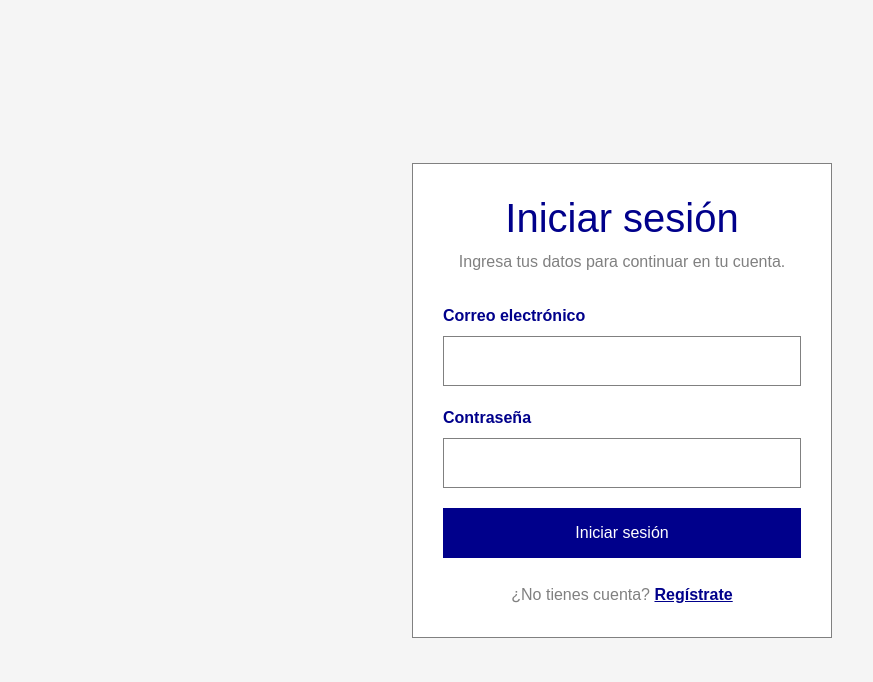
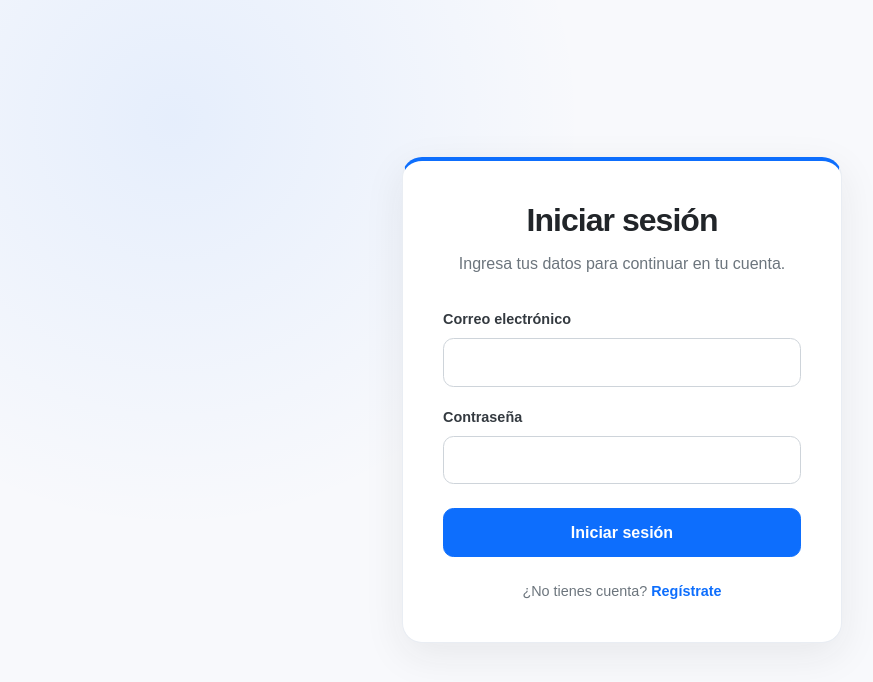
Before and after one commit to DextroBoy/proyecto-integrador, an Angular app: page /login in a window 1280 px wide. Shown: the top 682 px of the page, without its empty margins (18-891 px from the left). Built offline with nearby package versions, Linux system fonts and the light colour scheme.

Commit message:
refactor: Se refactorizo el codigo del login y register para mejorar las visuales

```diff
--- a/src/app/pages/auth/login/login.page.scss
+++ b/src/app/pages/auth/login/login.page.scss
@@ -1,100 +1,134 @@
-/* ===== Estructura general ===== */
 #contenido-login {
+  display: flex;
   align-items: center;
-    background-color: whitesmoke;
-    display: flex;
-    font-family: Arial;
   justify-content: center;
   min-height: 100vh;
-    padding: 20px;
+  padding: 2rem 1rem;
+  background:
+    radial-gradient(circle at 15% 15%, rgb(13 110 253 / 8%), transparent 32%),
+    #f8f9fc;
+  font-family: Arial, sans-serif;
 }
 
 #seccion-login {
-    background-color: white;
-    border: 1px solid gray;
-    margin: 20px;
-    max-width: 420px;
-    padding: 30px;
   width: 100%;
+  max-width: 440px;
+  margin: 1rem;
+  padding: 2.5rem;
+  border: 1px solid #e9edf3;
+  border-top: 4px solid #0d6efd;
+  border-radius: 1.25rem;
+  background-color: #fff;
+  box-shadow: 0 12px 40px rgb(33 37 41 / 8%);
 }
 
 #encabezado-login {
   text-align: center;
 }
 
-h1 {
-    color: darkblue;
-    font-size: 40px;
+#encabezado-login h1 {
+  margin: 0;
+  color: #212529;
+  font-size: 2rem;
+  font-weight: 700;
+  letter-spacing: -0.03em;
 }
 
 #encabezado-login p {
-    color: gray;
+  margin: 0.75rem 0 0;
+  color: #6c757d;
+  line-height: 1.6;
 }
 
-/* ===== Formulario ===== */
 #formulario-login {
   display: grid;
-    gap: 20px;
-    margin-top: 30px;
+  gap: 1.25rem;
+  margin-top: 2rem;
 }
 
 .campo-formulario {
   display: grid;
-    gap: 8px;
+  gap: 0.5rem;
 }
 
 .campo-formulario label {
-    color: darkblue;
-    font-weight: bold;
+  color: #343a40;
+  font-size: 0.9rem;
+  font-weight: 600;
 }
 
 .campo-formulario input {
-    border: 1px solid gray;
   box-sizing: border-box;
-    font-family: Arial;
-    font-size: 16px;
-    padding: 12px;
   width: 100%;
+  min-height: 48px;
+  padding: 0.7rem 0.9rem;
+  border: 1px solid #ced4da;
+  border-radius: 0.65rem;
+  background-color: #fff;
+  color: #212529;
+  font: inherit;
+  transition:
+    border-color 0.2s ease,
+    box-shadow 0.2s ease;
 }
 
 .campo-formulario input:focus {
-    border-color: darkblue;
-    outline: 2px solid lightblue;
+  border-color: #86b7fe;
+  outline: 0;
+  box-shadow: 0 0 0 0.2rem rgb(13 110 253 / 15%);
 }
 
-button {
-    background-color: darkblue;
-    border: 1px solid darkblue;
-    color: white;
+#formulario-login button {
+  min-height: 48px;
+  margin-top: 0.25rem;
+  padding: 0.7rem 1rem;
+  border: 1px solid #0d6efd;
+  border-radius: 0.65rem;
+  background-color: #0d6efd;
+  color: #fff;
+  font: inherit;
+  font-weight: 600;
   cursor: pointer;
-    font-family: Arial;
-    font-size: 16px;
-    padding: 12px;
+  transition:
+    background-color 0.2s ease,
+    border-color 0.2s ease,
+    box-shadow 0.2s ease;
 }
 
-button:hover {
-    background-color: blue;
+#formulario-login button:hover {
+  border-color: #0a58ca;
+  background-color: #0b5ed7;
+}
+
+#formulario-login button:focus-visible {
+  outline: 0;
+  box-shadow: 0 0 0 0.2rem rgb(13 110 253 / 25%);
 }
 
 #enlace-registro {
-    color: gray;
-    margin: 25px 0 0;
+  margin: 1.5rem 0 0;
+  color: #6c757d;
   text-align: center;
+  font-size: 0.9rem;
 }
 
 #enlace-registro a {
-    color: darkblue;
-    font-weight: bold;
+  color: #0d6efd;
+  font-weight: 600;
+  text-decoration: none;
 }
 
-/* ===== Responsive ===== */
-@media(max-width:768px) {
-    #seccion-login {
-        margin: 10px;
-        padding: 20px;
+#enlace-registro a:hover {
+  text-decoration: underline;
 }
 
-    h1 {
-        font-size: 32px;
+@media (max-width: 575.98px) {
+  #seccion-login {
+    margin: 0;
+    padding: 2rem 1.5rem;
+  }
+
+  #encabezado-login h1 {
+    font-size: 1.75rem;
   }
 }
--- a/src/app/pages/auth/register/register.page.scss
+++ b/src/app/pages/auth/register/register.page.scss
@@ -1,100 +1,134 @@
-
 #contenido-register {
+  display: flex;
   align-items: center;
-    background-color: whitesmoke;
-    display: flex;
-    font-family: Arial;
   justify-content: center;
   min-height: 100vh;
-    padding: 20px;
+  padding: 2rem 1rem;
+  background:
+    radial-gradient(circle at 15% 15%, rgb(13 110 253 / 8%), transparent 32%),
+    #f8f9fc;
+  font-family: Arial, sans-serif;
 }
 
 #seccion-register {
-    background-color: white;
-    border: 1px solid gray;
-    margin: 20px;
-    max-width: 420px;
-    padding: 30px;
   width: 100%;
+  max-width: 480px;
+  margin: 1rem;
+  padding: 2.5rem;
+  border: 1px solid #e9edf3;
+  border-top: 4px solid #0d6efd;
+  border-radius: 1.25rem;
+  background-color: #fff;
+  box-shadow: 0 12px 40px rgb(33 37 41 / 8%);
 }
 
 #encabezado-register {
   text-align: center;
 }
 
-h1 {
-    color: darkblue;
-    font-size: 40px;
+#encabezado-register h1 {
+  margin: 0;
+  color: #212529;
+  font-size: 2rem;
+  font-weight: 700;
+  letter-spacing: -0.03em;
 }
 
 #encabezado-register p {
-    color: gray;
+  margin: 0.75rem 0 0;
+  color: #6c757d;
+  line-height: 1.6;
 }
 
-/* ===== Formulario ===== */
 #formulario-register {
   display: grid;
-    gap: 20px;
-    margin-top: 30px;
+  gap: 1rem;
+  margin-top: 1.75rem;
 }
 
 .campo-formulario {
   display: grid;
-    gap: 8px;
+  gap: 0.5rem;
 }
 
 .campo-formulario label {
-    color: darkblue;
-    font-weight: bold;
+  color: #343a40;
+  font-size: 0.9rem;
+  font-weight: 600;
 }
 
 .campo-formulario input {
-    border: 1px solid gray;
   box-sizing: border-box;
-    font-family: Arial;
-    font-size: 16px;
-    padding: 12px;
   width: 100%;
+  min-height: 48px;
+  padding: 0.7rem 0.9rem;
+  border: 1px solid #ced4da;
+  border-radius: 0.65rem;
+  background-color: #fff;
+  color: #212529;
+  font: inherit;
+  transition:
+    border-color 0.2s ease,
+    box-shadow 0.2s ease;
 }
 
 .campo-formulario input:focus {
-    border-color: darkblue;
-    outline: 2px solid lightblue;
+  border-color: #86b7fe;
+  outline: 0;
+  box-shadow: 0 0 0 0.2rem rgb(13 110 253 / 15%);
 }
 
-button {
-    background-color: darkblue;
-    border: 1px solid darkblue;
-    color: white;
+#formulario-register button {
+  min-height: 48px;
+  margin-top: 0.25rem;
+  padding: 0.7rem 1rem;
+  border: 1px solid #0d6efd;
+  border-radius: 0.65rem;
+  background-color: #0d6efd;
+  color: #fff;
+  font: inherit;
+  font-weight: 600;
   cursor: pointer;
-    font-family: Arial;
-    font-size: 16px;
-    padding: 12px;
+  transition:
+    background-color 0.2s ease,
+    border-color 0.2s ease,
+    box-shadow 0.2s ease;
 }
 
-button:hover {
-    background-color: blue;
+#formulario-register button:hover {
+  border-color: #0a58ca;
+  background-color: #0b5ed7;
+}
+
+#formulario-register button:focus-visible {
+  outline: 0;
+  box-shadow: 0 0 0 0.2rem rgb(13 110 253 / 25%);
 }
 
 #enlace-login {
-    color: gray;
-    margin: 25px 0 0;
+  margin: 1.5rem 0 0;
+  color: #6c757d;
   text-align: center;
+  font-size: 0.9rem;
 }
 
 #enlace-login a {
-    color: darkblue;
-    font-weight: bold;
+  color: #0d6efd;
+  font-weight: 600;
+  text-decoration: none;
 }
 
-/* ===== Responsive ===== */
-@media(max-width:768px) {
-    #seccion-register {
-        margin: 10px;
-        padding: 20px;
+#enlace-login a:hover {
+  text-decoration: underline;
 }
 
-    h1 {
-        font-size: 32px;
+@media (max-width: 575.98px) {
+  #seccion-register {
+    margin: 0;
+    padding: 2rem 1.5rem;
+  }
+
+  #encabezado-register h1 {
+    font-size: 1.75rem;
   }
 }
```
Lines whose indentation alone changed are shown as unchanged.
